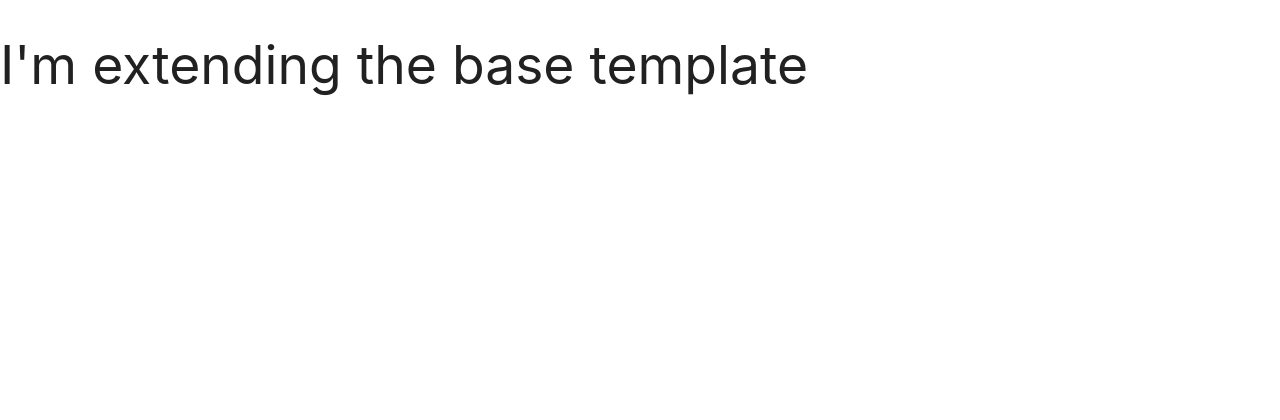
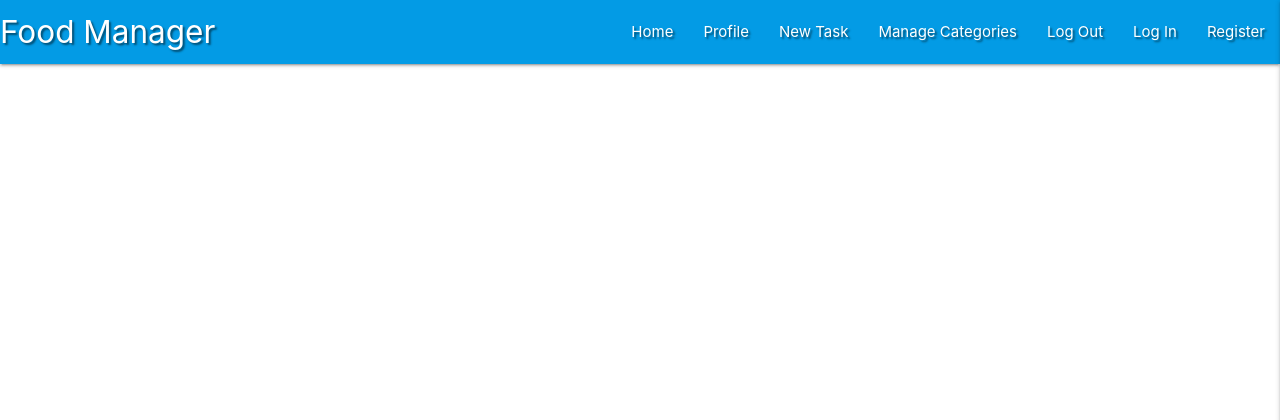
Before and after one commit to mgreenberry/eat-up, a Flask app: page / in a window 1280 px wide. Shown: the top 420 px of the page. Run offline with Flask 2, Linux system fonts and the light colour scheme; data that the repository does not hold is empty; some libraries are stand-ins or nearby versions.

Commit message:
add materalise nav bar and side nav

```diff
--- a/static/css/style.css
+++ b/static/css/style.css
@@ -0,0 +1,3 @@
+.text-shadow {
+    text-shadow: 2px 2px 2px rgba(0, 0, 0, 0.5);
+}
--- a/static/js/script.js
+++ b/static/js/script.js
@@ -0,0 +1,3 @@
+$(document).ready(function(){
+    $(".sidenav").sidenav({edge: "right"});
+  });
--- a/templates/base.html
+++ b/templates/base.html
@@ -3,23 +3,54 @@
 <head>
     <meta charset="UTF-8">
     <meta name="viewport" content="width=device-width, initial-scale=1.0">
-    <link rel="stylesheet" href="https://cdnjs.cloudflare.com/ajax/libs/font-awesome/6.0.0-beta2/css/all.min.css"
-        integrity="sha512-YWzhKL2whUzgiheMoBFwW8CKV4qpHQAEuvilg9FAn5VJUDwKZZxkJNuGM4XkWuk94WCrrwslk8yWNGmY1EduTA==" crossorigin="anonymous" referrerpolicy="no-referrer" />
+    <link rel="stylesheet" href="https://cdnjs.cloudflare.com/ajax/libs/font-awesome/5.13.1/css/all.min.css"
+        integrity="sha512-xA6Hp6oezhjd6LiLZynuukm80f8BoZ3OpcEYaqKoCV3HKQDrYjDE1Gu8ocxgxoXmwmSzM4iqPvCsOkQNiu41GA==" crossorigin="anonymous" type="text/css">
     <link rel="stylesheet" href="https://cdnjs.cloudflare.com/ajax/libs/materialize/1.0.0/css/materialize.min.css" type="text/css">
-    <link rel="stylesheet" href="{{ url_for('static', filename='css/style.css') }}" text="text/css">
+    <link rel="stylesheet" href="{{ url_for('static', filename='css/style.css') }}" type="text/css">
     {% block styles %}
     {% endblock %}
-    <title>Task Manager</title>
+    <title>Food Manager</title>
 </head>
 <body>
+
+	<header>
+        <!-- top navbar -->
+		<nav class="nav-extended text-shadow light-blue darken-1">
+			<div class="nav-wrapper">
+				<a href="{{ url_for('catergories') }}" class="brand-logo">Food Manager</a>
+				<a href="#" data-target="mobile-demo" class="sidenav-trigger right"><i class="fas fa-bars"></i></a>
+				<ul class="right hide-on-med-and-down">
+					<li><a href="{{ url_for('catergories') }}">Home</a></li>
+					<li><a href="#">Profile</a></li>
+					<li><a href="#">New Task</a></li>
+					<li><a href="#">Manage Categories</a></li>
+					<li><a href="#">Log Out</a></li>
+					<li><a href="#">Log In</a></li>
+					<li><a href="#">Register</a></li>
+				</ul>
+			</div>
+		</nav>
+
+        <!-- mobile sidenav -->
+		<ul class="sidenav" id="mobile-demo">
+            <li><h4 class="center-align light-blue-text text-darken -4">Food Manager</h4></li>
+            <li><a href="{{ url_for('catergories') }}">Home</a></li>
+            <li><a href="#">Profile</a></li>
+            <li><a href="#">New Task</a></li>
+            <li><a href="#">Manage Categories</a></li>
+            <li><a href="#">Log Out</a></li>
+            <li><a href="#">Log In</a></li>
+            <li><a href="#">Register</a></li>
+		</ul>
+	</header>
 
     {% block content %}
     {% endblock %}
 
-    <script src="https://code.jquery.com/jquery-3.6.0.min.js"
-        integrity="sha256-/xUj+3OJU5yExlq6GSYGSHk7tPXikynS7ogEvDej/m4=" crossorigin="anonymous"></script>
+    <script src="https://code.jquery.com/jquery-3.5.1.min.js"
+        integrity="sha256-9/aliU8dGd2tb6OSsuzixeV4y/faTqgFtohetphbbj0=" crossorigin="anonymous"></script>
     <script src="https://cdnjs.cloudflare.com/ajax/libs/materialize/1.0.0/js/materialize.min.js"></script>
-    <script scr="{{ url_for('static', filename='js/script.js') }}"></script>
+    <script src="{{ url_for('static', filename='js/script.js') }}"></script>
     {% block scripts %}
     {% endblock %}
 </body>
--- a/templates/catergories.html
+++ b/templates/catergories.html
@@ -1,7 +1,5 @@
 {% extends "base.html" %}
 {% block content %}
-
-    <h2>I'm extending the base template </h2>
 
     {% for catergory in catergories %}
         {{ catergory.food_group }} <br>
```
